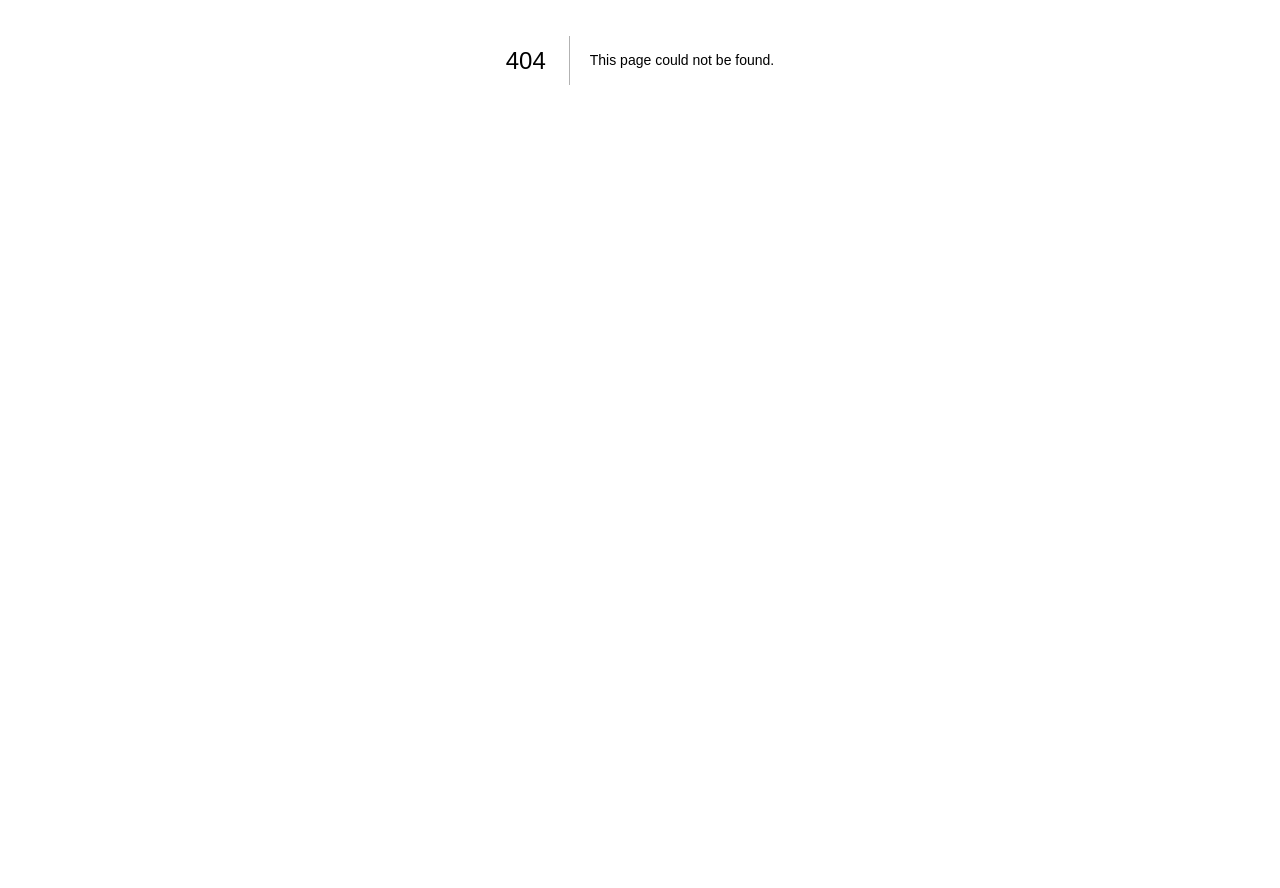
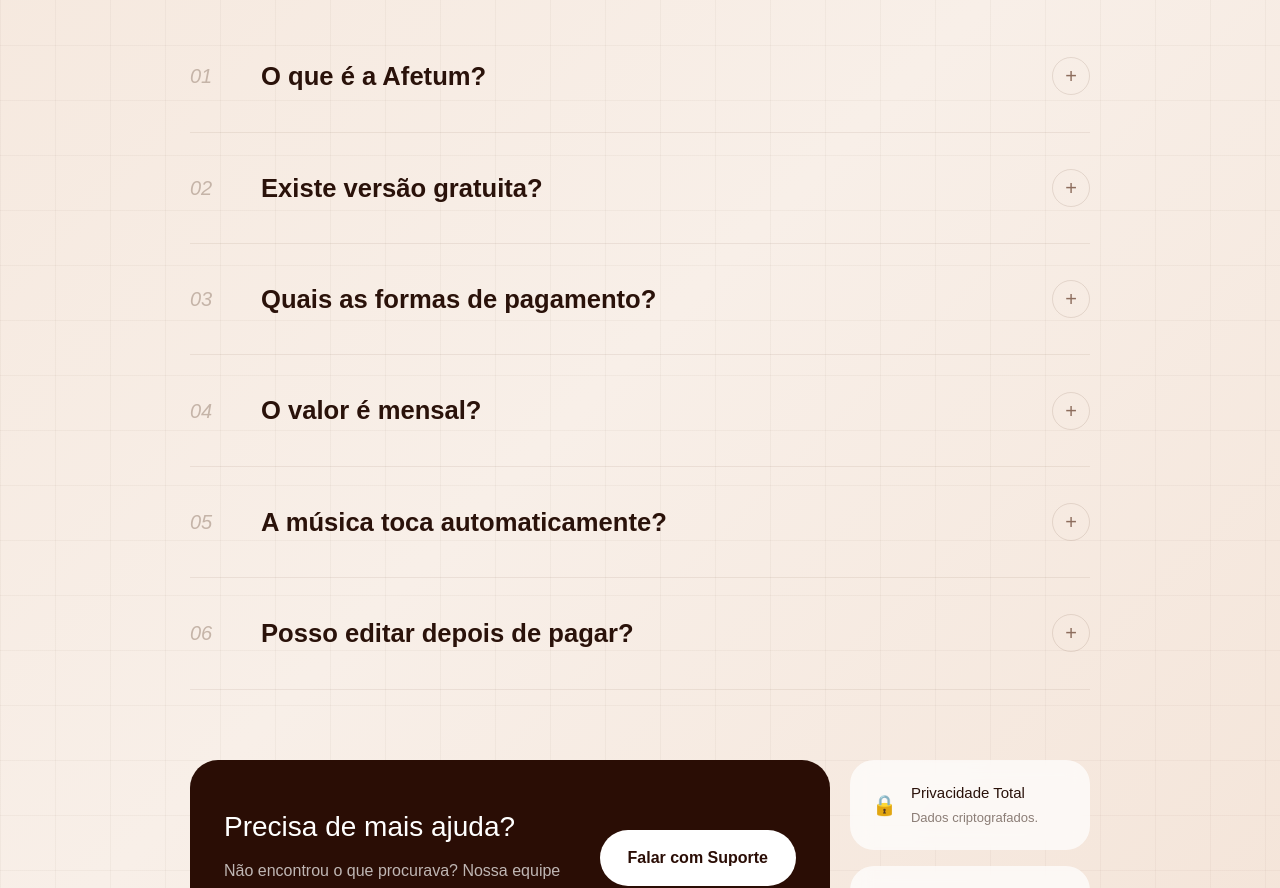
Before and after one commit to empt1xz/afetum2.0, a Next.js app: page /faq in a window 1280 px wide. Before the commit this address had no page. Shown: the part 340-1228 px from the top of the page. Before the commit the page ends 800 px from the top, so only its background shows below. Built offline with nearby package versions, Linux system fonts and the light colour scheme.

Commit message:
Faq adicionado

```diff
--- /dev/null
+++ b/src/app/faq/Faq.module.css
@@ -0,0 +1,261 @@
+/* app/faq/Faq.module.css */
+
+.container {
+  min-height: 100vh;
+  position: relative;
+  overflow: hidden;
+  background: linear-gradient(135deg, #f5e7dc 0%, #f8efe8 50%, #f4e4d8 100%);
+  padding: 140px 20px 80px;
+}
+
+.backgroundGrid {
+  position: absolute;
+  inset: 0;
+  background-image:
+    linear-gradient(rgba(120, 90, 70, 0.05) 1px, transparent 1px),
+    linear-gradient(90deg, rgba(120, 90, 70, 0.05) 1px, transparent 1px);
+  background-size: 55px 55px;
+  pointer-events: none;
+}
+
+.hero {
+  position: relative;
+  z-index: 2;
+  text-align: center;
+  margin-bottom: 70px;
+}
+
+.subtitle {
+  color: #8b5e4a;
+  font-size: 15px;
+  font-weight: 500;
+  display: block;
+  margin-bottom: 12px;
+}
+
+.title {
+  font-size: clamp(42px, 6vw, 88px);
+  font-weight: 700;
+  color: #1f0b04;
+  line-height: 1;
+  margin-bottom: 16px;
+}
+
+.description {
+  color: #9b8d86;
+  font-size: 16px;
+}
+
+.faqSection {
+  position: relative;
+  z-index: 2;
+  width: 100%;
+  max-width: 900px;
+  margin: 0 auto;
+}
+
+.faqItem {
+  border-bottom: 1px solid rgba(80, 40, 20, 0.08);
+  padding: 8px 0;
+}
+
+.summary {
+  list-style: none;
+  cursor: pointer;
+  padding: 28px 0;
+  display: flex;
+  align-items: center;
+  justify-content: space-between;
+  gap: 20px;
+}
+
+.summary::-webkit-details-marker {
+  display: none;
+}
+
+.left {
+  display: flex;
+  align-items: center;
+  gap: 26px;
+}
+
+.number {
+  color: #c5b4a8;
+  font-size: 20px;
+  font-style: italic;
+  min-width: 45px;
+}
+
+.question {
+  font-size: clamp(18px, 2vw, 32px);
+  color: #2a120a;
+  font-weight: 600;
+}
+
+.icon {
+  width: 38px;
+  height: 38px;
+  border-radius: 999px;
+  border: 1px solid rgba(80, 40, 20, 0.12);
+  display: flex;
+  align-items: center;
+  justify-content: center;
+  color: #8d6d5d;
+  font-size: 20px;
+  flex-shrink: 0;
+  transition: 0.3s;
+}
+
+.faqItem[open] .icon {
+  transform: rotate(45deg);
+}
+
+.answer {
+  padding: 0 0 26px 72px;
+  max-width: 700px;
+}
+
+.answer p {
+  color: #6f625c;
+  line-height: 1.7;
+  font-size: 15px;
+}
+
+.supportArea {
+  position: relative;
+  z-index: 2;
+  max-width: 900px;
+  margin: 70px auto 0;
+  display: flex;
+  gap: 20px;
+}
+
+.supportCard {
+  flex: 1;
+  background: #2a0d05;
+  border-radius: 28px;
+  padding: 34px;
+  display: flex;
+  justify-content: space-between;
+  align-items: center;
+  gap: 30px;
+  color: white;
+}
+
+.supportCard h3 {
+  font-size: 28px;
+  margin-bottom: 10px;
+}
+
+.supportCard p {
+  color: rgba(255, 255, 255, 0.7);
+  max-width: 420px;
+  line-height: 1.6;
+}
+
+.supportButton {
+  border: none;
+  background: white;
+  color: #2a0d05;
+  padding: 16px 28px;
+  border-radius: 999px;
+  font-weight: 600;
+  cursor: pointer;
+  transition: 0.3s;
+  white-space: nowrap;
+}
+
+.supportButton:hover {
+  transform: translateY(-2px);
+}
+
+.sideCards {
+  width: 240px;
+  display: flex;
+  flex-direction: column;
+  gap: 16px;
+}
+
+.infoCard {
+  background: rgba(255, 255, 255, 0.7);
+  backdrop-filter: blur(10px);
+  border-radius: 24px;
+  padding: 22px;
+  display: flex;
+  align-items: center;
+  gap: 14px;
+}
+
+.infoCard span {
+  font-size: 20px;
+}
+
+.infoCard h4 {
+  font-size: 15px;
+  color: #2a120a;
+  margin-bottom: 4px;
+}
+
+.infoCard p {
+  font-size: 13px;
+  color: #8b7d76;
+}
+
+@media (max-width: 900px) {
+  .supportArea {
+    flex-direction: column;
+  }
+
+  .sideCards {
+    width: 100%;
+    flex-direction: row;
+  }
+
+  .infoCard {
+    flex: 1;
+  }
+
+  .supportCard {
+    flex-direction: column;
+    align-items: flex-start;
+  }
+
+  .supportButton {
+    width: 100%;
+  }
+}
+
+@media (max-width: 600px) {
+  .container {
+    padding-top: 120px;
+  }
+
+  .summary {
+    padding: 22px 0;
+  }
+
+  .left {
+    gap: 16px;
+  }
+
+  .number {
+    font-size: 16px;
+    min-width: 30px;
+  }
+
+  .question {
+    font-size: 17px;
+  }
+
+  .answer {
+    padding-left: 46px;
+  }
+
+  .sideCards {
+    flex-direction: column;
+  }
+
+  .title {
+    line-height: 1.1;
+  }
+}
--- /dev/null
+++ b/src/app/faq/page.tsx
@@ -0,0 +1,117 @@
+import Header from "@/components/Header/Header";
+import styles from "./Faq.module.css";
+
+const faqItems = [
+  {
+    id: "01",
+    question: "O que é a Afetum?",
+    answer:
+      "A Afetum é um estúdio de criação de presentes digitais. Transformamos sentimentos em experiências web interativas quepodem ser guardadas para sempre, diferentemente de um cartão de papel que se perde ou rasga.",
+  },
+  {
+    id: "02",
+    question: "Existe versão gratuita?",
+    answer:
+      "Você pode criar e visualizar como ficará seu cartão gratuitamente quantas vezes quiser. O pagamento só é necessário para gerar o link final compartilhável.",
+  },
+  {
+    id: "03",
+    question: "Quais as formas de pagamento?",
+    answer:
+      "Aceitamos Pix (aprovação instantânea) e Cartões de Crédito (via Mercado Pago e Stripe). Todo o processo é criptografado e 100% seguro.",
+  },
+  {
+    id: "04",
+    question: "O valor é mensal?",
+    answer:
+      "Não. O pagamento é único por cartão criado. Uma vez pago, aquele link é seu para sempre.",
+  },
+  {
+    id: "05",
+    question: "A música toca automaticamente?",
+    answer:
+      "Devido ás politicas dos navegadores, o usuário precisa interagir (tocar na tela) primeiro, depois a experiência mágica começa",
+  },
+  {
+    id: "06",
+    question: "Posso editar depois de pagar?",
+    answer: `Para garantir a integridade da memória, o link é "congelado" após a publicação. Se houver um erro grave de digitação, nosso suporte humano pode ajudar na correção manual.`,
+  },
+];
+
+export default function Faq() {
+  return (
+    <>
+      <Header />
+
+      <main className={styles.container}>
+        <div className={styles.backgroundGrid} />
+
+        <section className={styles.hero}>
+          <span className={styles.subtitle}>Suporte & Ajuda</span>
+
+          <h1 className={styles.title}>Perguntas Frequentes</h1>
+
+          <p className={styles.description}>
+            Tudo o que você precisa saber para criar sua memória perfeita.
+          </p>
+        </section>
+
+        <section className={styles.faqSection}>
+          {faqItems.map((item) => (
+            <details key={item.id} className={styles.faqItem}>
+              <summary className={styles.summary}>
+                <div className={styles.left}>
+                  <span className={styles.number}>{item.id}</span>
+
+                  <span className={styles.question}>{item.question}</span>
+                </div>
+
+                <div className={styles.icon}>+</div>
+              </summary>
+
+              <div className={styles.answer}>
+                <p>{item.answer}</p>
+              </div>
+            </details>
+          ))}
+        </section>
+
+        <section className={styles.supportArea}>
+          <div className={styles.supportCard}>
+            <div>
+              <h3>Precisa de mais ajuda?</h3>
+
+              <p>
+                Não encontrou o que procurava? Nossa equipe está aqui para
+                ajudar você.
+              </p>
+            </div>
+
+            <button className={styles.supportButton}>Falar com Suporte</button>
+          </div>
+
+          <div className={styles.sideCards}>
+            <div className={styles.infoCard}>
+              <span>🔒</span>
+
+              <div>
+                <h4>Privacidade Total</h4>
+                <p>Dados criptografados.</p>
+              </div>
+            </div>
+
+            <div className={styles.infoCard}>
+              <span>⚡</span>
+
+              <div>
+                <h4>Dica Pro</h4>
+                <p>Use fones de ouvido 🎧</p>
+              </div>
+            </div>
+          </div>
+        </section>
+      </main>
+    </>
+  );
+}
```
